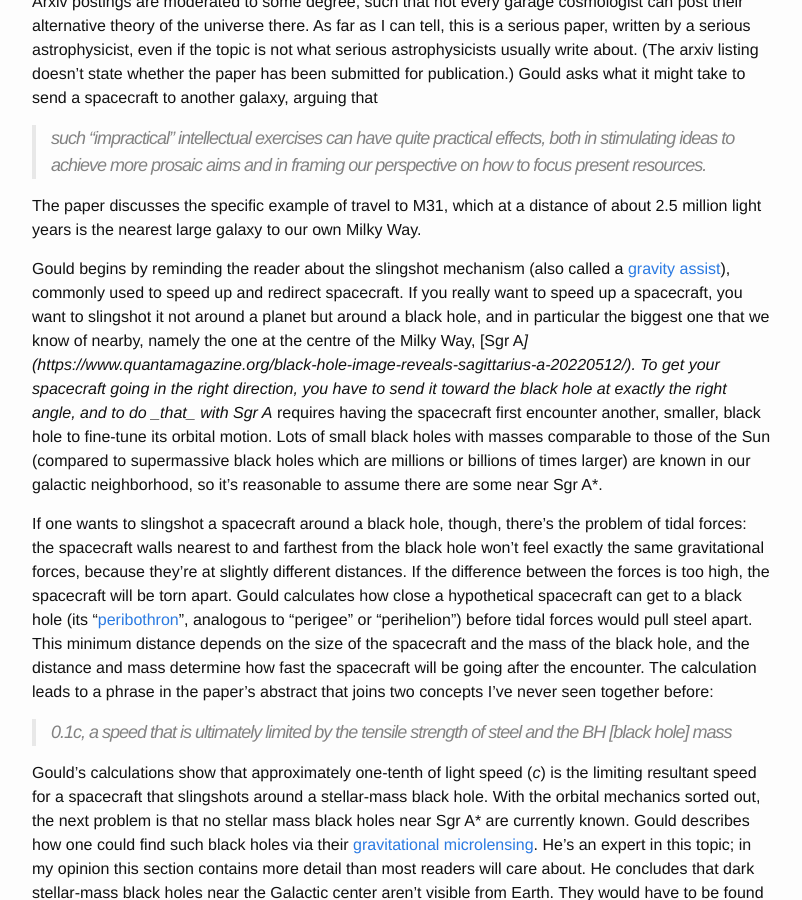
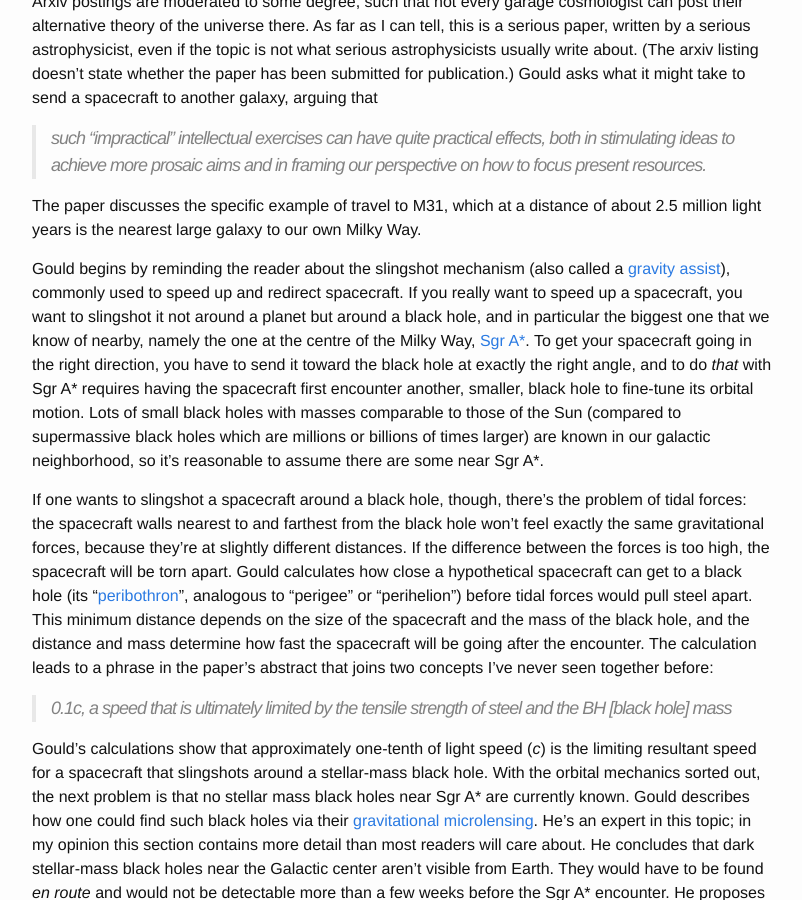
Before and after one commit to PBarmby/PBarmby.github.io, a Jekyll site: the page built from _posts/2023-01-01-Exploration-of-M31-via-Black-Hole-Slingshots.markdown, in a window 1280 px wide and 900 px high, scrolled down 537 px. Shown: the whole window, without its empty margins (238-1040 px from the left). Built offline with Jekyll 4.4.1, drawn with Linux system fonts in a browser that asks for light colours; comment, search, counter and statistics services are not loaded.

Commit message:
Update 2023-01-01-Exploration-of-M31-via-Black-Hole-Slingshots.markdown
Fix a* formatting

```diff
--- a/_posts/2023-01-01-Exploration-of-M31-via-Black-Hole-Slingshots.markdown
+++ b/_posts/2023-01-01-Exploration-of-M31-via-Black-Hole-Slingshots.markdown
@@ -17,7 +17,7 @@ Arxiv postings are moderated to some degree, such that not every garage cosmolog
 
 The paper discusses the specific example of travel to M31, which at a distance of about 2.5 million light years is the nearest large galaxy to our own Milky Way.
 
-Gould begins by reminding the reader about the slingshot mechanism (also called a [gravity assist](https://solarsystem.nasa.gov/missions/cassini/mission/gravity-assists/)), commonly used to speed up and redirect spacecraft. If you really want to speed up a spacecraft, you want to slingshot it not around a planet but around a black hole, and in particular the biggest one that we know of nearby, namely the one at the centre of the Milky Way, [Sgr A*](https://www.quantamagazine.org/black-hole-image-reveals-sagittarius-a-20220512/). To get your spacecraft going in the right direction, you have to send it toward the black hole at exactly the right angle, and to do _that_ with Sgr A* requires having the spacecraft first encounter another, smaller, black hole to fine-tune its orbital motion. Lots of small black holes with masses comparable to those of the Sun (compared to supermassive black holes which are millions or billions of times larger) are known in our galactic neighborhood, so it’s reasonable to assume there are some near Sgr A*.
+Gould begins by reminding the reader about the slingshot mechanism (also called a [gravity assist](https://solarsystem.nasa.gov/missions/cassini/mission/gravity-assists/)), commonly used to speed up and redirect spacecraft. If you really want to speed up a spacecraft, you want to slingshot it not around a planet but around a black hole, and in particular the biggest one that we know of nearby, namely the one at the centre of the Milky Way, [Sgr A\*](https://www.quantamagazine.org/black-hole-image-reveals-sagittarius-a-20220512/). To get your spacecraft going in the right direction, you have to send it toward the black hole at exactly the right angle, and to do _that_ with Sgr A* requires having the spacecraft first encounter another, smaller, black hole to fine-tune its orbital motion. Lots of small black holes with masses comparable to those of the Sun (compared to supermassive black holes which are millions or billions of times larger) are known in our galactic neighborhood, so it’s reasonable to assume there are some near Sgr A*.
 
 If one wants to slingshot a spacecraft around a black hole, though, there’s the problem of tidal forces: the spacecraft walls nearest to and farthest from the black hole won’t feel exactly the same gravitational forces, because they’re at slightly different distances. If the difference between the forces is too high, the spacecraft will be torn apart. Gould calculates how close a hypothetical spacecraft can get to a black hole (its “[peribothron](https://en.wiktionary.org/wiki/peribothron)”, analogous to “perigee” or “perihelion”) before tidal forces would pull steel apart. This minimum distance depends on the size of the spacecraft and the mass of the black hole, and the distance and mass determine how fast the spacecraft will be going after the encounter. The calculation leads to a phrase in the paper’s abstract that joins two concepts I’ve never seen together before:
 > _0.1c_, a speed that is ultimately limited by the tensile strength of steel and the BH [black hole] mass
```
